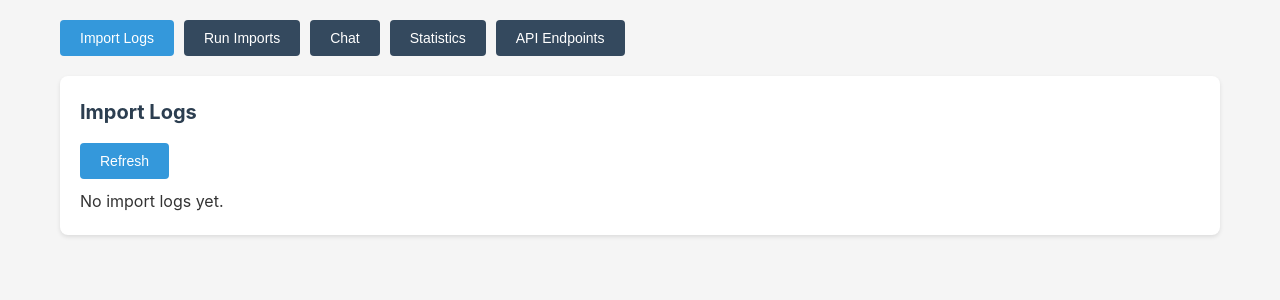
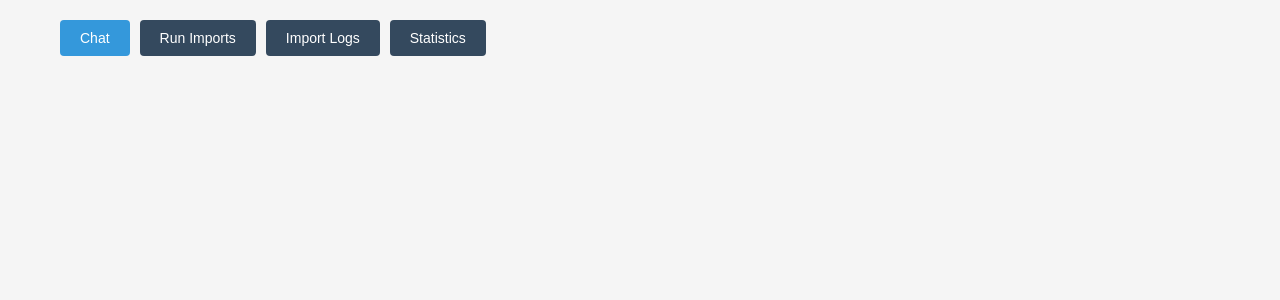
Before and after one commit to rea-and/vector-infinity, a Flask app: page / in a window 1280 px wide. Shown: the part 134-434 px from the top of the page. Run offline with Flask 3, Linux system fonts and the light colour scheme; data that the repository does not hold is empty.

Commit message:
Remove API Endpoints tab, make Chat the default and primary tab

```diff
--- a/templates/index.html
+++ b/templates/index.html
@@ -300,14 +300,13 @@
         </header>
 
         <div class="tabs">
-            <button class="tab active" onclick="showTab('imports')">Import Logs</button>
+            <button class="tab active" onclick="showTab('chat')">Chat</button>
             <button class="tab" onclick="showTab('run')">Run Imports</button>
-            <button class="tab" onclick="showTab('chat')">Chat</button>
+            <button class="tab" onclick="showTab('imports')">Import Logs</button>
             <button class="tab" onclick="showTab('stats')">Statistics</button>
-            <button class="tab" onclick="showTab('api')">API Endpoints</button>
         </div>
 
-        <div id="imports" class="tab-content active">
+        <div id="imports" class="tab-content">
             <div class="card">
                 <h2>Import Logs</h2>
                 <button class="btn" onclick="loadImports()">Refresh</button>
@@ -362,23 +361,6 @@
             </div>
         </div>
 
-        <div id="api" class="tab-content">
-            <div class="card">
-                <h2>API Endpoints</h2>
-                <p>This application uses OpenAI's Assistant API with Vector Stores for chat functionality.</p>
-                <div style="margin: 20px 0; padding: 15px; background: #e7f3ff; border-radius: 4px; border-left: 3px solid #007bff;">
-                    <h3 style="margin-top: 0; color: #004085;">Chat Endpoints</h3>
-                    <ul style="color: #004085; margin: 10px 0; padding-left: 20px;">
-                        <li><code>POST /api/chat/threads</code> - Create a new chat thread</li>
-                        <li><code>POST /api/chat/threads/&lt;thread_id&gt;/messages</code> - Send a message (requires: <code>{"message": "your question", "plugin_name": "gmail_personal"}</code>)</li>
-                        <li><code>GET /api/chat/threads/&lt;thread_id&gt;/messages</code> - Get all messages from a thread</li>
-                    </ul>
-                    <p style="color: #004085; margin: 10px 0;">
-                        <strong>Note:</strong> The chat interface is available in the "Chat" tab. Data is automatically uploaded to OpenAI Vector Stores during import, and the Assistant API is used for all conversations.
-                    </p>
-                </div>
-            </div>
-        </div>
     </div>
 
     <script>
@@ -398,7 +380,6 @@
             if (tabName === 'run') loadPlugins();
             if (tabName === 'chat') initChat();
             if (tabName === 'stats') loadStats();
-            if (tabName === 'api') loadAPIInfo();
         }
 
         async function loadImports() {
```
